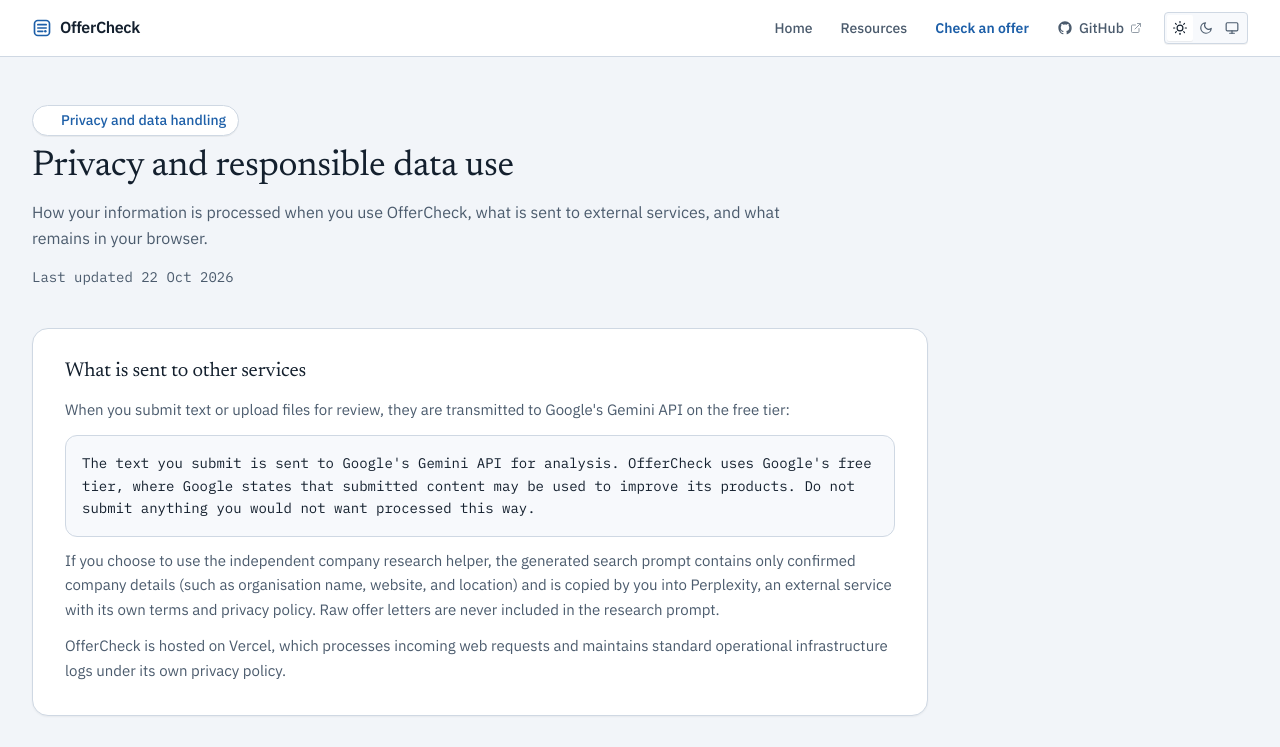
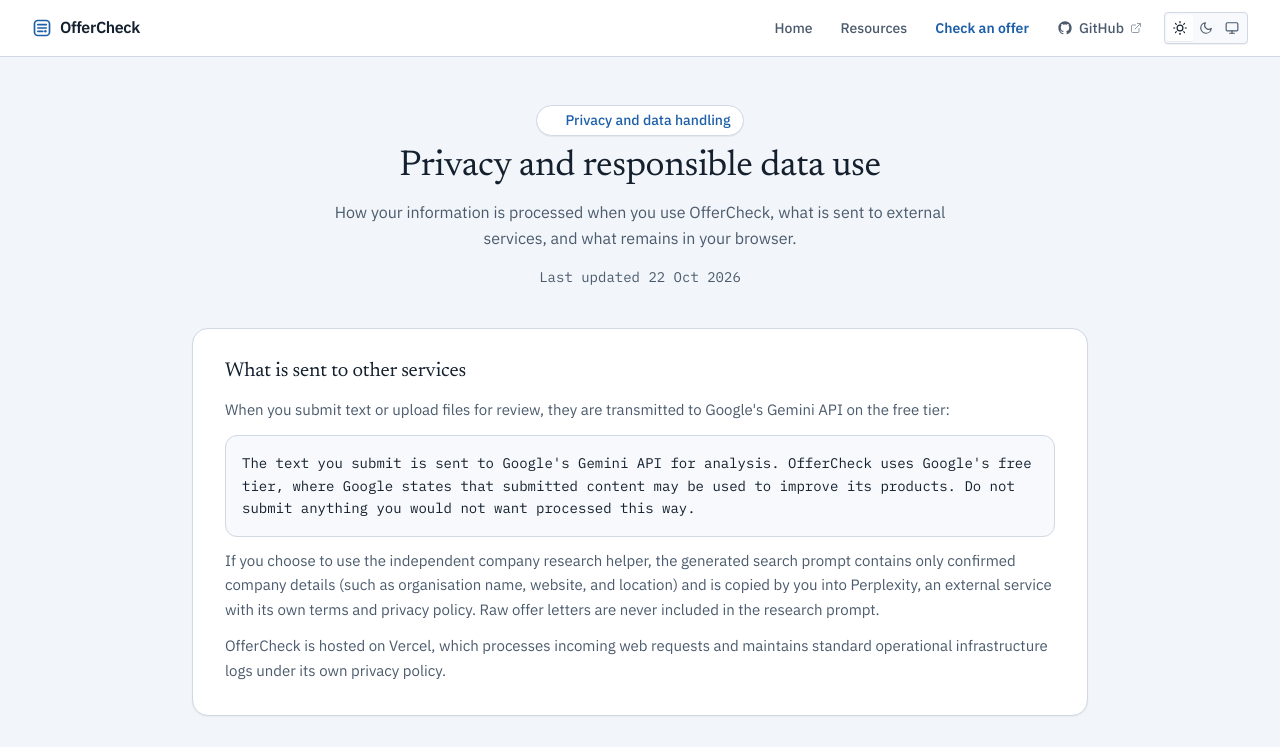
Before and after one commit to nilesh0199/OfferCheck-WisprFlow-Hackathon-2026, a Next.js app: page /privacy in a window 1280 px wide. Shown: the top 747 px of the page. Built offline with nearby package versions, Linux system fonts and the light colour scheme; no server answers.

Commit message:
privacy page fix

```diff
--- a/src/app/privacy/page.tsx
+++ b/src/app/privacy/page.tsx
@@ -71,7 +71,7 @@
       <main className="flex-1 py-8 sm:py-12 space-y-12">
         <Container className="space-y-10">
           {/* Header */}
-          <div className="max-w-3xl space-y-3 text-left">
+          <div className="max-w-3xl mx-auto space-y-3 text-center">
             <div className="inline-flex items-center gap-2 px-3 py-1 rounded-full text-xs font-medium bg-[var(--surface)] text-[var(--color-primary)] border border-[var(--border)] shadow-2xs">
               <span className="w-2 h-2 rounded-full bg-[var(--color-highlight)]" />
               <span>Privacy and data handling</span>
@@ -79,7 +79,7 @@
             <h1 className="text-2xl sm:text-4xl font-serif tracking-[-0.015em] text-[var(--text)] leading-[1.08]">
               Privacy and responsible data use
             </h1>
-            <p className="text-sm sm:text-base text-[var(--text-muted)] leading-relaxed">
+            <p className="text-sm sm:text-base text-[var(--text-muted)] leading-relaxed max-w-2xl mx-auto">
               How your information is processed when you use OfferCheck, what is sent to external services, and what remains in your browser.
             </p>
             <p className="text-xs text-[var(--text-muted)] pt-1 font-mono">
@@ -87,7 +87,7 @@
             </p>
           </div>
 
-          <div className="space-y-8 max-w-4xl text-left">
+          <div className="space-y-8 max-w-4xl mx-auto text-left">
             {/* Section 1: What is sent to other services */}
             <section
               id="sent-to-other-services"
```
